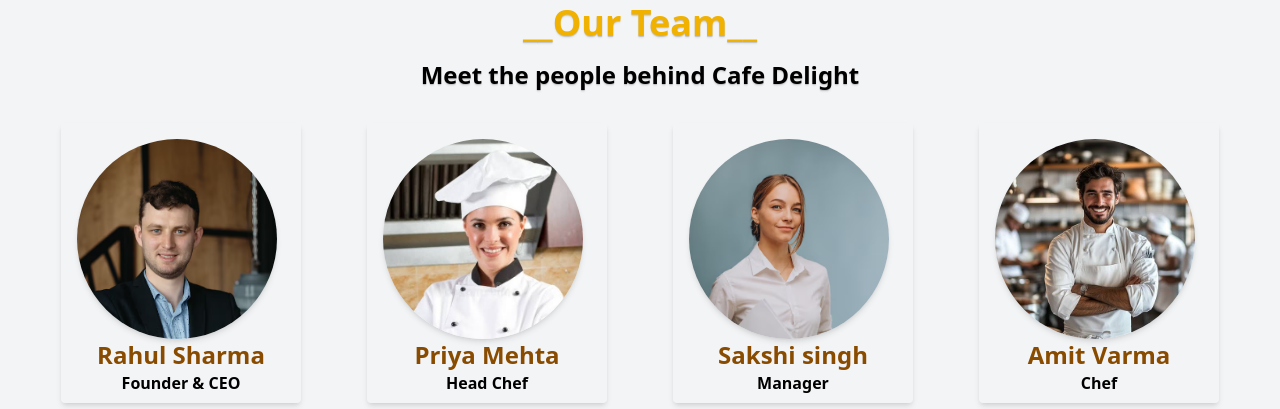
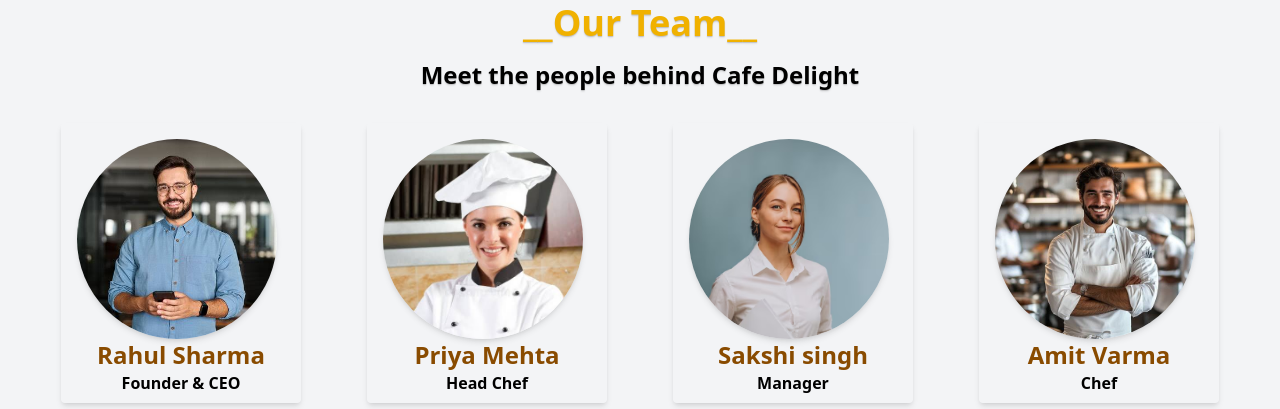
Before and after one commit to nitesh80n-alt/cafe-project, a plain HTML site: page cafe project/about.html in a window 1280 px wide. Shown: the part 1247-1656 px from the top of the page. Drawn offline with nearby package versions, Linux system fonts and the light colour scheme.

Commit message:
update project

```diff
--- a/cafe project/about.html
+++ b/cafe project/about.html
@@ -113,7 +113,7 @@
         <p class="text-center text-shadow-sm font-semibold text-lg my-4 md:text-2xl">Meet the people behind Cafe Delight</p>
         <div class="p-4 grid grid-cols-1 md:grid-cols-4 justify-items-center ">
             <div class=" w-60 h-70 p-4 shadow-md rounded-sm transition-transform duration-300 hover:scale-110 hover:cursor-pointer">
-                <div class="shadow-md  w-50 h-50 rounded-full bg-cover bg-no-repeat bg-[url(images/Founder.avif)] "></div>
+                <div class="shadow-md  w-50 h-50 rounded-full bg-cover bg-no-repeat bg-[url(images/Fond.jpg)] "></div>
                   <h1 class="font-bold text-2xl text-center text-yellow-800 ">Rahul Sharma</h1>
                   <p class="text-center text-1xl font-semibold">Founder & CEO</p>
             </div>
```
Also changed, not shown: cafe project/service.html (+1 -1 lines), cafe project/images/espre.jpg (added), cafe project/images/fo.jpg (deleted), cafe project/images/fond.jpg (added), cafe project/images/found.jpg (added).
